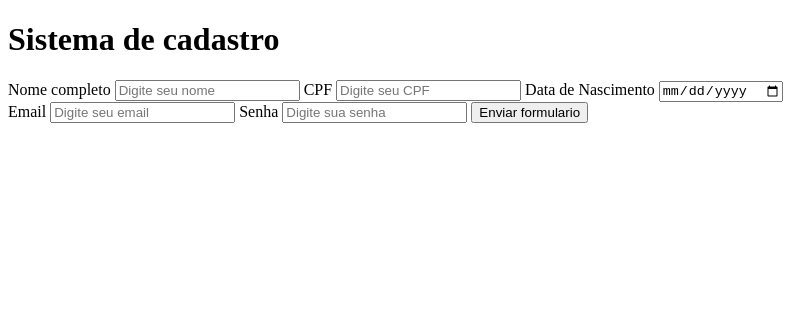
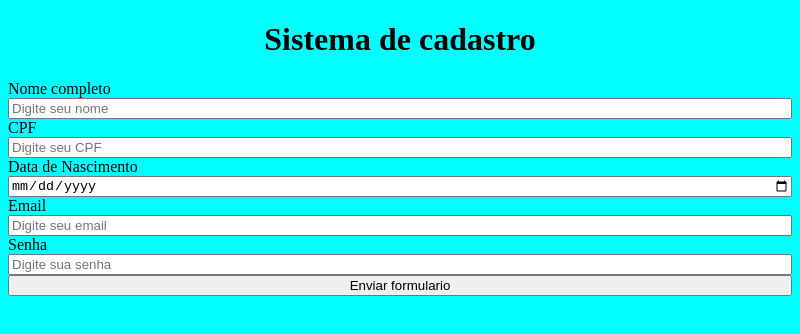
Before and after one commit to carvalhogs1/sistema-de-cadastro-em-electronjs, an Electron app: page index.html in a window 800 px wide. Drawn offline with Linux system fonts and the light colour scheme.

Commit message:
Estilizando o HTML

```diff
--- a/index.html
+++ b/index.html
@@ -5,10 +5,12 @@
     <!-- https://developer.mozilla.org/en-US/docs/Web/HTTP/CSP -->
     <meta http-equiv="Content-Security-Policy" content="default-src 'self'; script-src 'self'">
     <title>Sistema de cadastro</title>
+
+
+    <link rel="stylesheet" href="styles.css"/>
   </head>
   <body>
     <h1>Sistema de cadastro</h1>
-
     <form>
         <label for="nome">Nome completo</label>
         <input id="nome" type="text" name="nome" placeholder="Digite seu nome" />
--- /dev/null
+++ b/styles.css
@@ -0,0 +1,12 @@
+body{
+    background-color: aqua;
+}
+
+form{
+    display: flex;
+    flex-direction: column;
+}
+
+h1{
+    text-align: center;
+}
```
